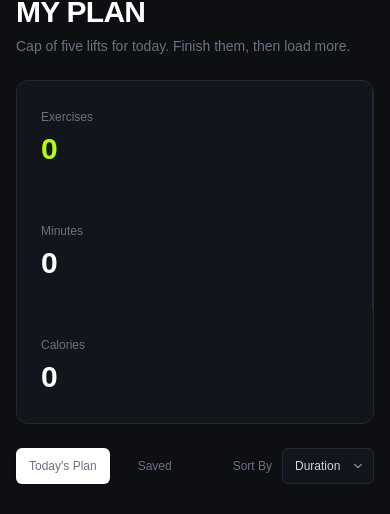
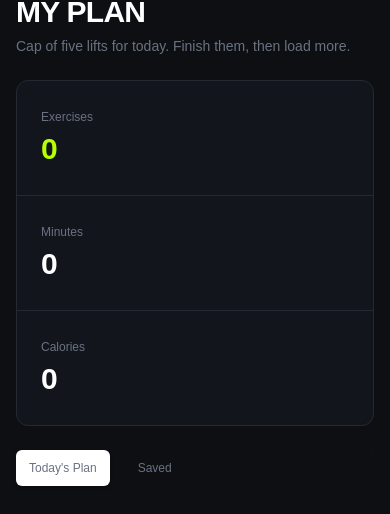
Before and after one commit to mdredoanhasan/Assignment-06-FitLog, a Next.js app: page /myPlan in a window 390 px wide. Shown: the part 189-703 px from the top of the page. Built offline with nearby package versions, Linux system fonts and the light colour scheme.

Commit message:
Loading added

```diff
--- a/src/app/myPlan/myPlanCard.jsx
+++ b/src/app/myPlan/myPlanCard.jsx
@@ -17,14 +17,14 @@ const MyPlanCard = ({ fitData, onRemove }) => {
   };
 
   return (
-    <div className="flex items-center gap-3 rounded-2xl border border-[#252932] bg-[#12151b] p-3">
+    <div className="flex flex-col gap-3 rounded-2xl border border-[#252932] bg-[#12151b] p-3 sm:flex-row sm:items-center">
       {/* Image */}
       <Image
         src={fitData.image}
         alt={fitData.name}
         width={400}
         height={400}
-        className="h-16 w-28 rounded-xl object-cover"
+        className="h-40 w-full rounded-xl object-cover sm:h-16 sm:w-28"
       />
 
       {/* Workout Info */}
@@ -58,10 +58,10 @@ const MyPlanCard = ({ fitData, onRemove }) => {
       </div>
 
       {/* Actions */}
-      <div className="flex items-center gap-3">
+      <div className="flex flex-wrap items-center justify-end gap-2 sm:gap-3">
         <Link
           href={`/heroSection/${fitData.id}`}
-          className="rounded-full border border-[#343b49] px-4 py-2 text-xs text-white transition hover:bg-[#1b1f27]"
+          className="inline-flex rounded-full border border-[#343b49] px-4 py-2 text-xs text-white transition hover:bg-[#1b1f27]"
         >
           View Details
         </Link>
--- a/src/app/myPlan/mySaveCard.jsx
+++ b/src/app/myPlan/mySaveCard.jsx
@@ -10,14 +10,14 @@ const SavedCard = ({ fitData, onRemove }) => {
   };
 
   return (
-    <div className="flex items-center gap-3 rounded-2xl border border-[#252932] bg-[#12151b] p-3">
+    <div className="flex flex-col gap-3 rounded-2xl border border-[#252932] bg-[#12151b] p-3 sm:flex-row sm:items-center">
       {/* Image */}
       <Image
         src={fitData.image}
         alt={fitData.name}
         width={400}
         height={400}
-        className="h-16 w-28 rounded-xl object-cover"
+        className="h-40 w-full rounded-xl object-cover sm:h-16 sm:w-28"
       />
 
       {/* Workout Info */}
@@ -51,10 +51,10 @@ const SavedCard = ({ fitData, onRemove }) => {
       </div>
 
       {/* Actions */}
-      <div className="flex items-center gap-3">
+      <div className="flex flex-wrap items-center justify-end gap-2 sm:gap-3">
         <Link
           href={`/heroSection/${fitData.id}`}
-          className="rounded-full border border-[#343b49] px-4 py-2 text-xs text-white transition hover:bg-[#1b1f27]"
+          className="inline-flex rounded-full border border-[#343b49] px-4 py-2 text-xs text-white transition hover:bg-[#1b1f27]"
         >
           View Details
         </Link>
--- a/src/app/myPlan/page.jsx
+++ b/src/app/myPlan/page.jsx
@@ -61,7 +61,7 @@ const MyPlan = () => {
         {/* Statistics */}
         <div className="grid grid-cols-1 gap-0 overflow-hidden rounded-xl border border-[#252932] bg-[#12151b] sm:grid-cols-3">
           {/* Exercises */}
-          <div className="border-r border-[#252932] px-6 py-7">
+          <div className="border-b border-[#252932] px-6 py-7 sm:border-b-0 sm:border-r">
             <p className="text-xs text-gray-500">Exercises</p>
 
             <p className="mt-1.5 text-3xl font-bold text-[#b8ff00]">
@@ -70,7 +70,7 @@ const MyPlan = () => {
           </div>
 
           {/* Minutes */}
-          <div className="border-r border-[#252932] px-6 py-7">
+          <div className="border-b border-[#252932] px-6 py-7 sm:border-b-0 sm:border-r">
             <p className="text-xs text-gray-500">Minutes</p>
 
             <p className="mt-1.5 text-3xl font-bold">{totalMinutes}</p>
@@ -174,7 +174,7 @@ const MyPlan = () => {
           </div>
 
           {/* Sort */}
-          <div className="absolute right-0 top-0 flex h-9 items-center gap-2.5">
+          <div className="mt-4 flex items-center justify-end gap-2.5 md:absolute md:right-0 md:top-0 md:mt-0">
             <span className="text-xs text-gray-500">Sort By</span>
 
             <div className="relative">
```
